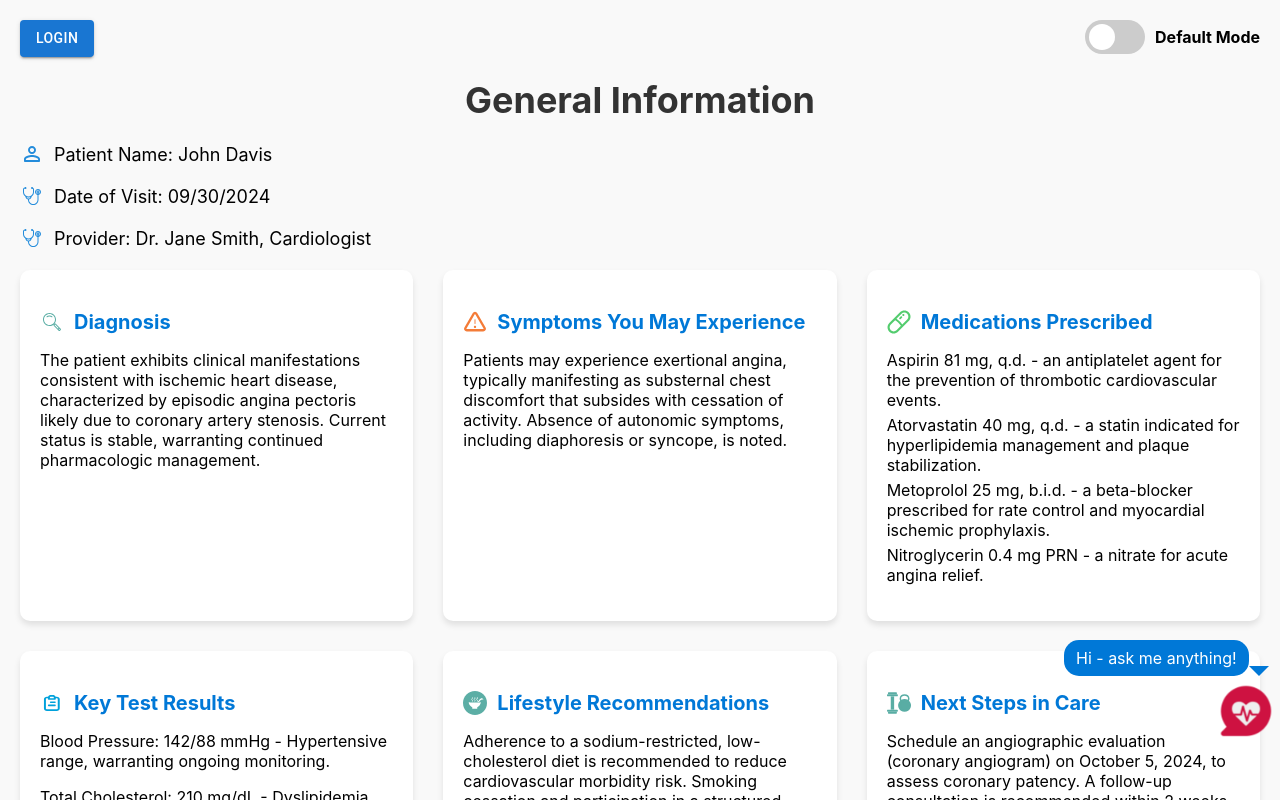
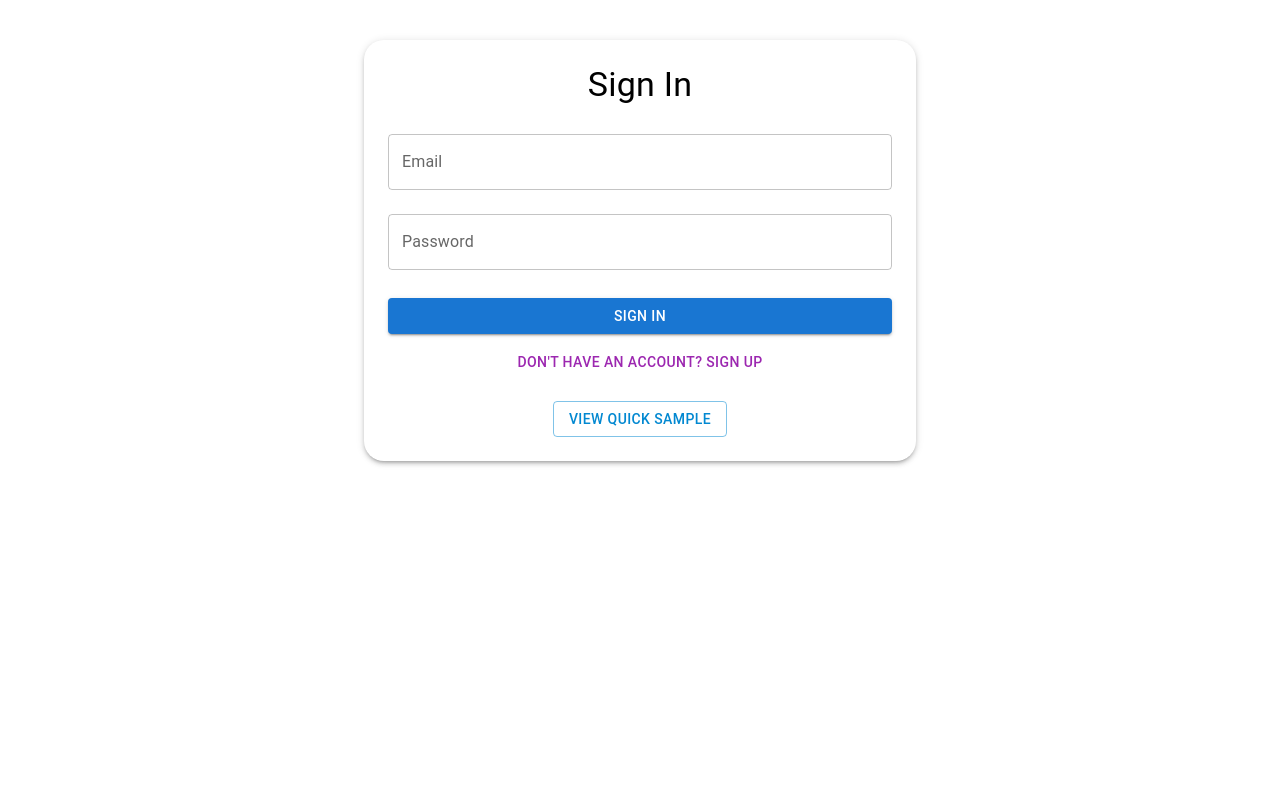
Before and after one commit to ZisenShao/SmartChart-AI, a React (Create React App) app in the folder frontend/: page / in a window 1280 px wide. Shown: the top 800 px of the page. Built offline with nearby package versions, Linux system fonts and the light colour scheme.

Commit message:
change order for pages

```diff
--- a/frontend/src/App.js
+++ b/frontend/src/App.js
@@ -3,19 +3,34 @@ import './App.css';
 import ChatPlugin from './ChatbotButton';
 import Dashboard from './dashboard';
 import LoginPage from './LoginPage';
-import LoginButton from './LoginButton';
 import { BrowserRouter as Router, Routes, Route } from 'react-router-dom';
+import { useState } from 'react';
 
 function App() {
+  const [isViewingSample, setIsViewingSample] = useState(false);
+
   return (
     <Router>
       <div className="App">
-        <LoginButton />
         <Routes>
-          <Route path="/" element={<Dashboard />} /> {/* Home route for your dashboard */}
-          <Route path="/login" element={<LoginPage />} /> {/* Route for your login page */}
+          <Route
+            path="/"
+            element={
+              <LoginPage
+                setIsViewingSample={setIsViewingSample}
+              />
+            }
+          />
+          <Route
+            path="/dashboard"
+            element={
+              <>
+                <Dashboard isViewingSample={isViewingSample} />
+                <ChatPlugin />
+              </>
+            }
+          />
         </Routes>
-        <ChatPlugin /> {/* This will render the chatbot button */}
       </div>
     </Router>
   );
--- a/frontend/src/LoginButton.js
+++ b/frontend/src/LoginButton.js
@@ -2,7 +2,7 @@ import React from 'react';
 import { useNavigate } from 'react-router-dom';
 import Button from '@mui/material/Button';
 
-function LoginButton() {
+function LoginButton({ isViewingSample }) {
   const navigate = useNavigate();
   const isLoggedIn = localStorage.getItem('authToken');
 
@@ -10,10 +10,8 @@ function LoginButton() {
     if (isLoggedIn) {
       localStorage.removeItem('authToken'); // Log out user
       alert('Logged out successfully');
-      navigate('/'); // Redirect to main page
-    } else {
-      navigate('/login');
     }
+    navigate('/'); // Redirect to main page
   };
 
   return (
@@ -23,7 +21,7 @@ function LoginButton() {
       style={{ position: 'absolute', top: 20, left: 20 }}
       onClick={handleClick}
     >
-      {isLoggedIn ? 'Logout' : 'Login'}
+      {isViewingSample ? 'Exit Sample' : (isLoggedIn ? 'Logout' : 'Login')}
     </Button>
   );
 }
--- a/frontend/src/LoginPage.js
+++ b/frontend/src/LoginPage.js
@@ -3,7 +3,7 @@ import { TextField, Button, Container, Typography, Box } from '@mui/material';
 import axios from 'axios';
 import { useNavigate } from 'react-router-dom';
 
-function LoginPage() {
+function LoginPage({ setIsViewingSample }) {
   const [isSignUp, setIsSignUp] = useState(false); // Toggle between sign in and sign up
   const [formData, setFormData] = useState({ name: '', email: '', password: '' });
   const navigate = useNavigate();
@@ -25,8 +25,9 @@ const handleSubmit = async (e) => {
         const { email, password } = formData;
         const response = await axios.post(`${baseUrl}/api/login/`, { email, password });
         localStorage.setItem('authToken', response.data.token);
+        setIsViewingSample(false);
         alert('Login successful');
-            navigate('/');
+        navigate('/dashboard');
       }
     } catch (error) {
       if (error.response && error.response.data && error.response.data.error) {
@@ -36,6 +37,11 @@ const handleSubmit = async (e) => {
         alert('An error occurred. Please try again.');
       }
     }
+  };
+
+  const handleViewSample = () => {
+    setIsViewingSample(true);
+    navigate('/dashboard');
   };
 
   return (
@@ -83,7 +89,13 @@ const handleSubmit = async (e) => {
             value={formData.password}
             onChange={handleChange}
           />
-          <Button type="submit" variant="contained" color="primary" fullWidth style={{ marginTop: '20px' }}>
+          <Button
+            type="submit"
+            variant="contained"
+            color="primary"
+            fullWidth
+            style={{ marginTop: '20px' }}
+          >
             {isSignUp ? 'Sign Up' : 'Sign In'}
           </Button>
         </form>
@@ -94,6 +106,15 @@ const handleSubmit = async (e) => {
         >
           {isSignUp ? 'Already have an account? Sign In' : "Don't have an account? Sign Up"}
         </Button>
+
+        <Button
+          variant="outlined"
+          color="info"
+          onClick={handleViewSample}
+          style={{ marginTop: '20px' }}
+        >
+          View Quick Sample
+        </Button>
       </Box>
     </Container>
   );
--- a/frontend/src/dashboard.js
+++ b/frontend/src/dashboard.js
@@ -1,4 +1,5 @@
 import React, { useState } from "react";
+import LoginButton from "./LoginButton";
 import clipboard from "./dashboard assets/Clipboard.svg";
 import food from "./dashboard assets/Food.svg";
 import group from "./dashboard assets/Group.svg";
@@ -11,7 +12,7 @@ import warning from "./dashboard assets/Warning.svg";
 import person from "./dashboard assets/person.svg";
 import "./dashboard.css";
 
-const Dashboard = () => {
+const Dashboard = ({ isViewingSample }) => {
   const [isFriendlyMode, setIsFriendlyMode] = useState(false);
 
   const toggleMode = () => {
@@ -20,6 +21,8 @@ const Dashboard = () => {
 
   return (
     <div className="dashboard-container">
+      <LoginButton isViewingSample={isViewingSample} />
+
       <div className="toggle-container">
         <label className="switch">
           <input
@@ -61,7 +64,7 @@ const Dashboard = () => {
               Diagnosis
             </h3>
             <p>
-              "You have heart disease that sometimes causes chest pain, but it’s
+              "You have heart disease that sometimes causes chest pain, but it's
               stable and manageable."
             </p>
           </div>
```
Lines whose indentation alone changed are shown as unchanged.
